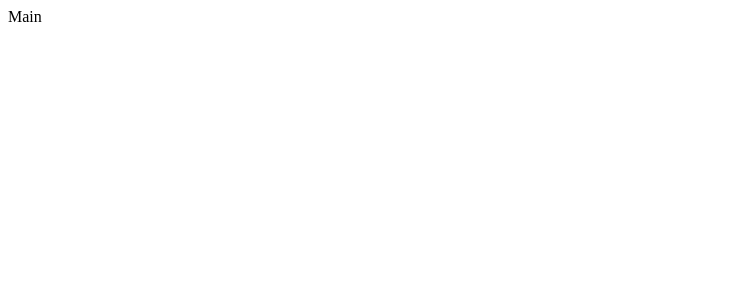
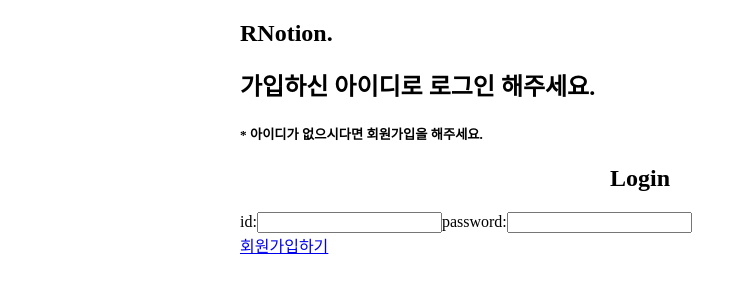
Before and after one commit to yoonjonglyu/rnotion, a React app in the folder packages/front/: page / in a window 1280 px wide. Shown: the top 300 px of the page, without its empty margins (0-747 px from the left). Built offline with nearby package versions, Linux system fonts and the light colour scheme.

Commit message:
feat(FEATURE): MAIN - 바인딩 INTRO

```diff
--- a/packages/front/src/feature/main/index.tsx
+++ b/packages/front/src/feature/main/index.tsx
@@ -1,7 +1,13 @@
 import React from 'react';
 
+import Intro from './intro';
+
 const MainFeature: React.FC = () => {
-  return <div>Main</div>;
+  return (
+    <main>
+      <Intro />
+    </main>
+  );
 };
 
 export default MainFeature;
```
Also changed, not shown: 1 other file (tests, documents, lock files or other folders).
